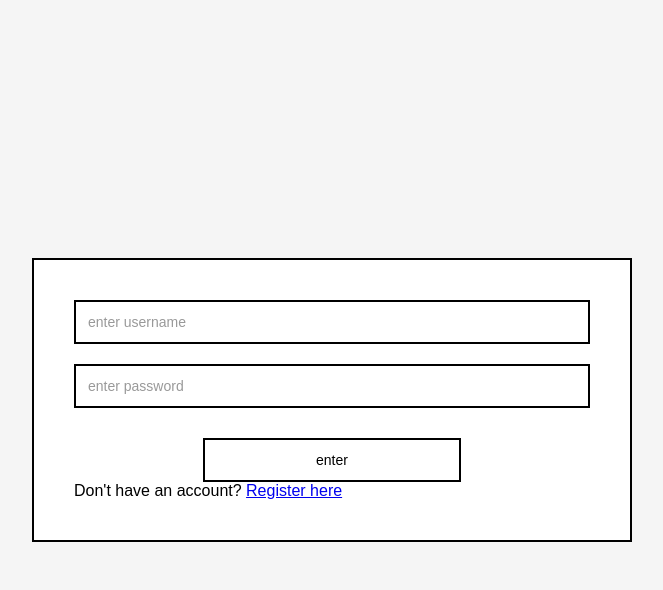
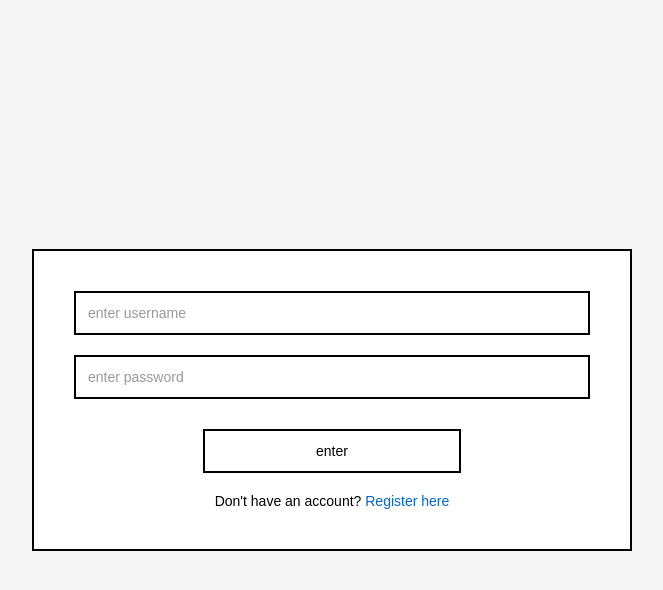
Before and after one commit to IHaveNoIdea-HAH/Software-Development-Assignment-1, a Flask app: page /login in a window 1280 px wide. Shown: the top 590 px of the page, without its empty margins (308-971 px from the left). Run offline with Flask 2, Linux system fonts and the light colour scheme.

Commit message:
for the register text

```diff
--- a/backend/app/static/styles/loginPageLayout.css
+++ b/backend/app/static/styles/loginPageLayout.css
@@ -57,3 +57,18 @@ button {
 button:hover {
     background-color: #f0f0f0;
 }
+
+.register-link {
+    text-align: center;
+    margin-top: 20px;
+    font-size: 14px;
+}
+
+.register-link a {
+    color: #0066cc;
+    text-decoration: none;
+}
+
+.register-link a:hover {
+    text-decoration: underline;
+}
```
